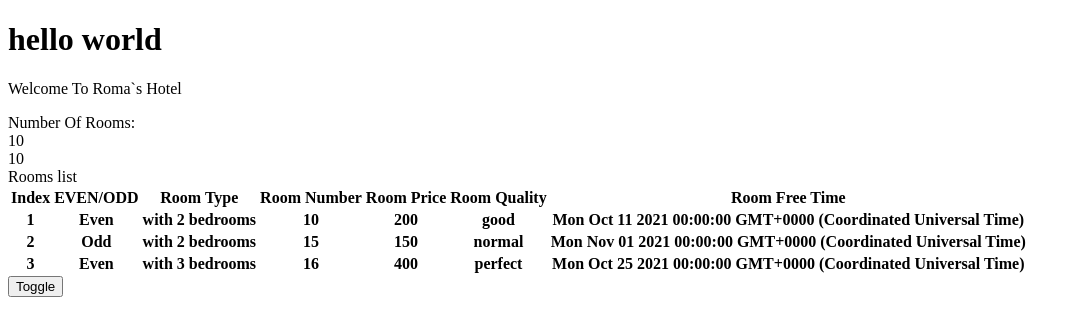
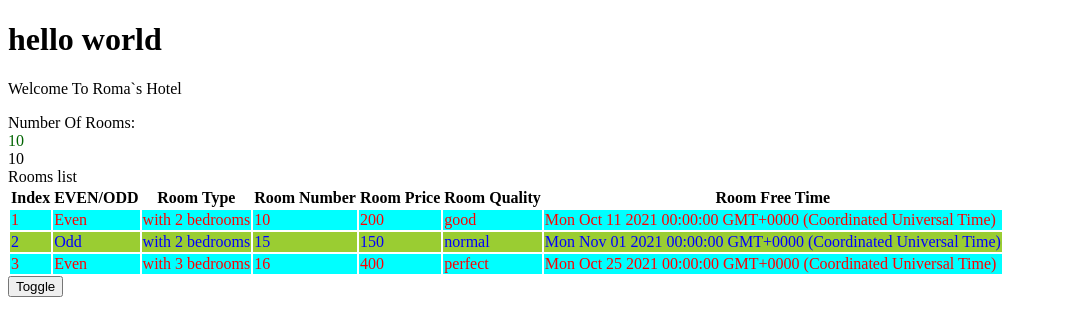
Before and after one commit to Romashka13579/Angular_2, an Angular app: page / in a window 1280 px wide. Shown: the top 336 px of the page, without its empty margins (0-1081 px from the left). Built offline with nearby package versions, Linux system fonts and the light colour scheme.

Commit message:
ng style and ng class

```diff
--- a/src/app/rooms/rooms.component.css
+++ b/src/app/rooms/rooms.component.css
@@ -0,0 +1,9 @@
+.even{
+    background-color: aqua;
+    color: red;
+}
+
+.odd{
+    background-color: yellowgreen;
+    color: blue;
+}
--- a/src/app/rooms/rooms.component.html
+++ b/src/app/rooms/rooms.component.html
@@ -1,7 +1,7 @@
 <p>Welcome To {{hotelName}}</p>
 <div [hidden]="hideRooms">
 Number Of Rooms:
-<div [innerText]="numberOfRooms"></div>
+<div [ngStyle] = "{'color' : rooms.availableRooms > 0 ? 'darkgreen' : 'red'}" [innerText]="numberOfRooms"></div>
 </div>
 
 {{ rooms?.availableRooms ?? 'No rooms' }}
@@ -19,14 +19,14 @@ Number Of Rooms:
             <th>Room Quality</th>
             <th>Room Free Time</th>
         </tr>
-        <tr *ngFor="let room of roomlist; let e = even; let o = odd; let i = index">
-            <th>{{i+1}}</th>
-            <th>{{ e ? "Even" : "Odd"}}</th>
-            <th>{{ room.roomType }}</th>
-            <th>{{ room.roomNumber }}</th>
-            <th>{{ room.roomPrice }}</th>
-            <th>{{ room.roomQuality }}</th>
-            <th>{{ room.roomFreeTime }}</th>
+        <tr [ngClass]="e? 'even' : 'odd'" *ngFor="let room of roomlist; let e = even; let o = odd; let i = index">
+            <td>{{i+1}}</td>
+            <td>{{ e ? "Even" : "Odd"}}</td>
+            <td>{{ room.roomType }}</td>
+            <td>{{ room.roomNumber }}</td>
+            <td>{{ room.roomPrice }}</td>
+            <td>{{ room.roomQuality }}</td>
+            <td>{{ room.roomFreeTime }}</td>
         </tr>
     </table>
 </div>
```
